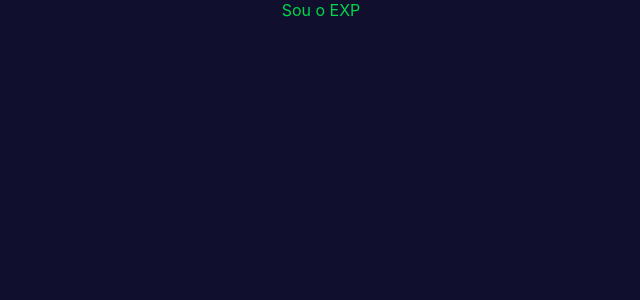
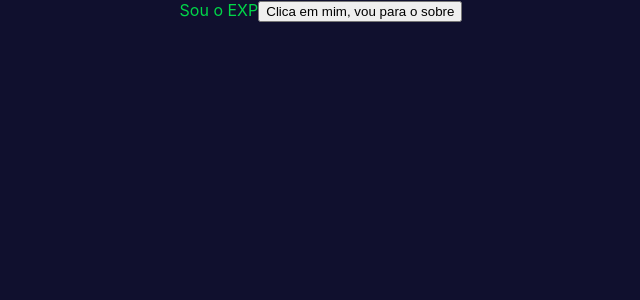
Before and after one commit to JonissonGomes/profile, a React (Create React App) app in the folder front-end/: page /experience in a window 1280 px wide. Shown: the top 300 px of the page, without its empty margins (319-959 px from the left). Built offline with nearby package versions, Linux system fonts and the light colour scheme.

Commit message:
Usando elementos para teste com rotas

```diff
--- a/front-end/src/pages/experience/experience.jsx
+++ b/front-end/src/pages/experience/experience.jsx
@@ -1,8 +1,14 @@
-import React from 'react';
+import React from "react";
+import { Link } from "react-router-dom";
 
-function Experience(){
-    return(
-        <div>Sou o EXP</div>
-    );
+function Experience() {
+  return (
+    <div>
+      Sou o EXP
+      <Link to="/about">
+        <button>Clica em mim, vou para o sobre</button>
+      </Link>
+    </div>
+  );
 }
 export default Experience;
--- a/front-end/src/pages/welcome/welcome.jsx
+++ b/front-end/src/pages/welcome/welcome.jsx
@@ -1,3 +1,6 @@
+// Importando dependências
+import { Link } from "react-router-dom";
+
 //  Importando estilo da página
 import "./welcome.css";
 
@@ -38,10 +41,12 @@ function Welcome() {
             <h3>Instagram</h3>
           </button>
 
+          <Link to="/experience">
           <button>
             <img src={iconPortifolio} alt="logoImage" />
             <h3>Portifólio</h3>
           </button>
+          </Link>
         </section>
       </section>
     </div>
```
